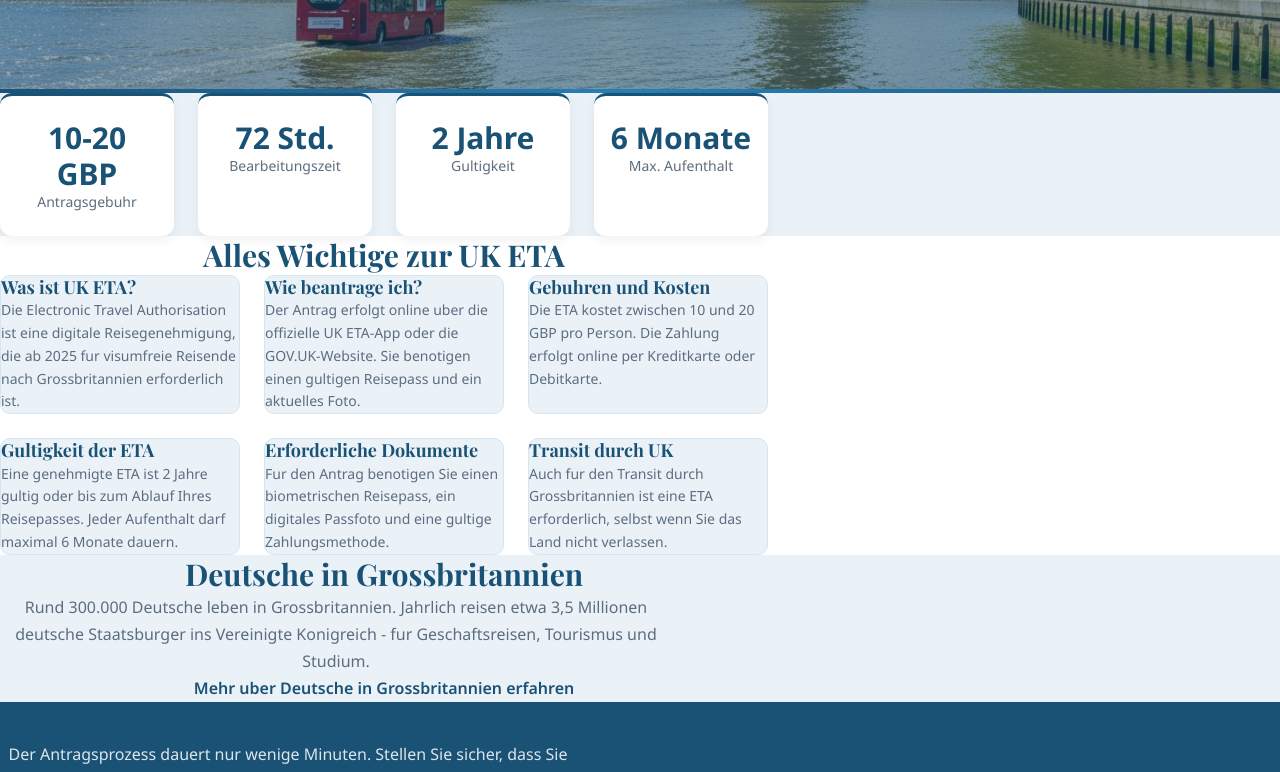
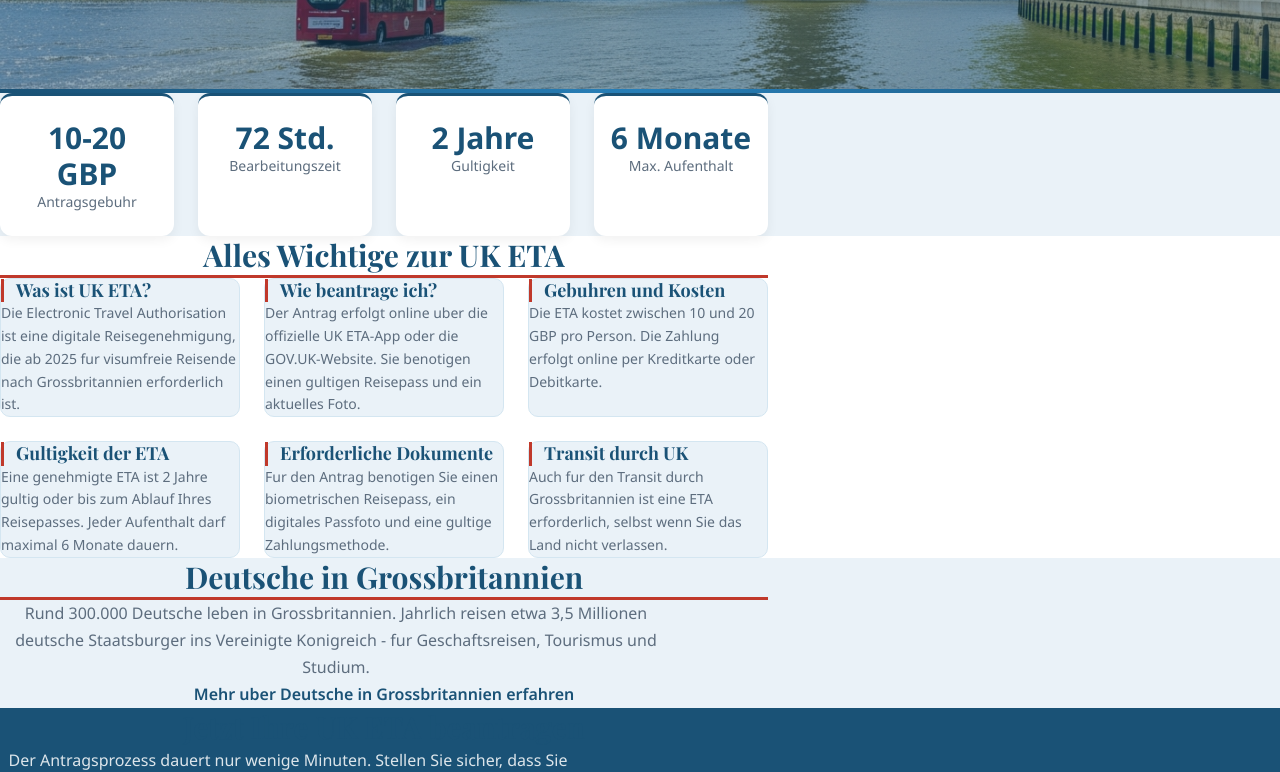
Before and after one commit to mediaxsaburoai0818-design/de-uk-eta-site, a Next.js app: page / in a window 1280 px wide. Shown: the part 472-1244 px from the top of the page. Built offline with nearby package versions, Linux system fonts and the light colour scheme.

Commit message:
enhance: H2 red underline accent, H3 left border accent

```diff
--- a/app/page.tsx
+++ b/app/page.tsx
@@ -69,7 +69,7 @@
       {/* Info Cards Section - white bg */}
       <section className="py-16 bg-white">
         <div className="max-w-3xl mx-auto px-10 md:px-16">
-          <h2 className="text-2xl md:text-3xl font-bold text-center mb-10" style={{ fontFamily: "'Playfair Display', serif", color: "#1a5276" }}>
+          <h2 className="text-2xl md:text-3xl font-bold text-center mb-10 pb-4" style={{ fontFamily: "'Playfair Display', serif", color: "#1a5276", borderBottom: "3px solid #c0392b", display: "inline-block", width: "100%" }}>
             Alles Wichtige zur UK ETA
           </h2>
           <div className="grid grid-cols-1 md:grid-cols-3 gap-6">
@@ -110,7 +110,7 @@
       {/* Deutsche Community Section - light blue bg */}
       <section style={{ backgroundColor: "#eaf2f8" }} className="py-16">
         <div className="max-w-3xl mx-auto px-10 md:px-16">
-          <h2 className="text-2xl md:text-3xl font-bold text-center mb-6" style={{ fontFamily: "'Playfair Display', serif", color: "#1a5276" }}>
+          <h2 className="text-2xl md:text-3xl font-bold text-center mb-6 pb-4" style={{ fontFamily: "'Playfair Display', serif", color: "#1a5276", borderBottom: "3px solid #c0392b", display: "inline-block", width: "100%" }}>
             Deutsche in Grossbritannien
           </h2>
           <p className="text-center mb-8 max-w-2xl mx-auto" style={{ color: "#5d6d7e" }}>
@@ -151,7 +151,7 @@
 function InfoCard({ title, text, href }: { title: string; text: string; href: string }) {
   return (
     <a href={href} className="block p-6 transition-shadow group" style={{ backgroundColor: "#eaf2f8", borderRadius: "10px", border: "1px solid #d4e6f1" }}>
-      <h3 className="text-lg font-bold mb-3 transition-colors" style={{ fontFamily: "'Playfair Display', serif", color: "#1a5276" }}>
+      <h3 className="text-lg font-bold mb-3 transition-colors" style={{ fontFamily: "'Playfair Display', serif", color: "#1a5276", paddingLeft: "12px", borderLeft: "3px solid #c0392b" }}>
         {title}
       </h3>
       <p className="text-sm leading-relaxed" style={{ color: "#5d6d7e" }}>{text}</p>
```
